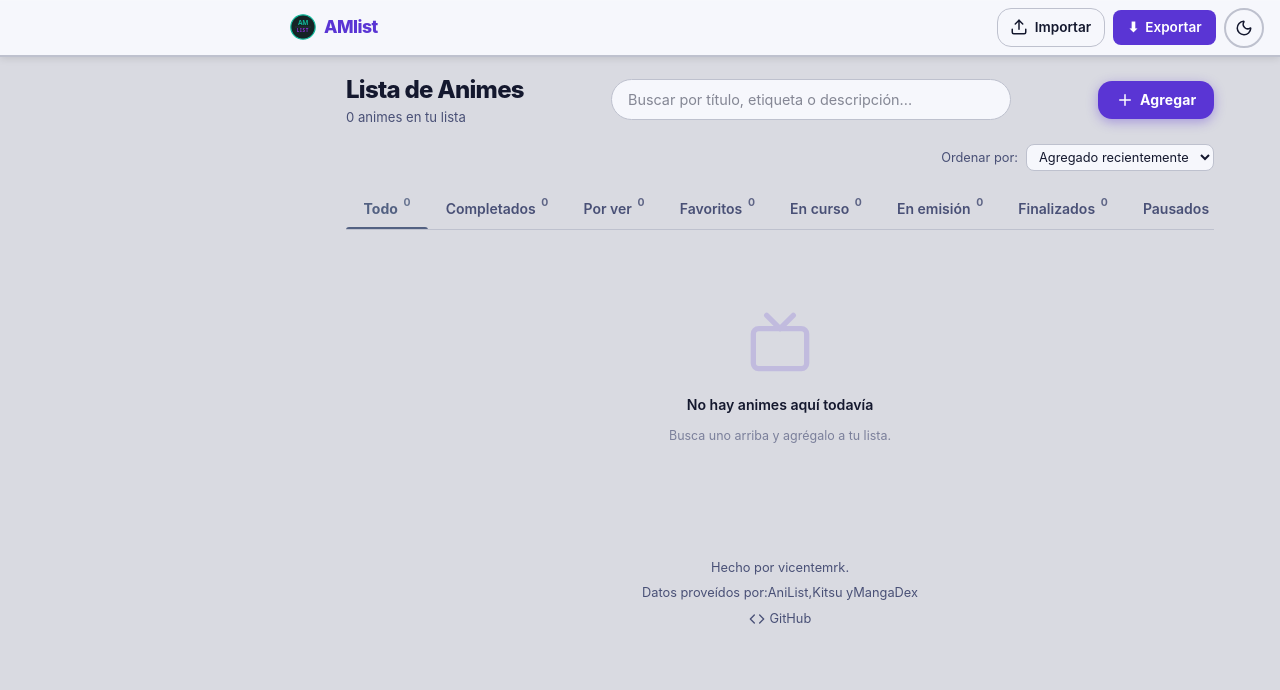
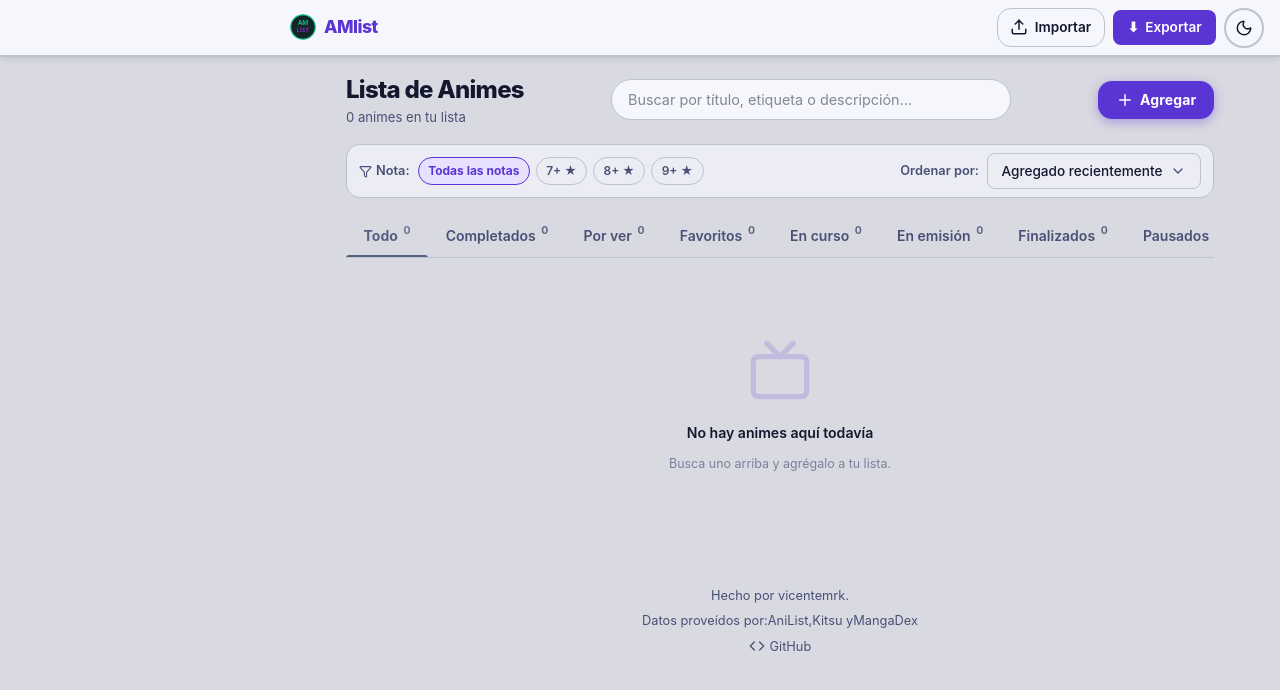
Before and after one commit to vicentemrk/Am-List, a React (Vite) app: page / in a window 1280 px wide. Shown: the top 690 px of the page. Built offline with nearby package versions, Linux system fonts and the light colour scheme.

Commit message:
feat: add item filtering, sorting, and manual drag-and-drop reordering to ItemListPage

```diff
--- /dev/null
+++ b/src/presentation/components/Select/CustomSelect.css
@@ -0,0 +1,112 @@
+/* ═══════════════════════════════════════════════════════════════════════════
+   MÓDULO: CustomSelect.css — Estilos Radix Select Material Design 3
+   ═══════════════════════════════════════════════════════════════════════════
+   Qué hace:
+     Estilos limpios, planos y sobrios para el componente Radix Select.
+     Superficie con bordes sutiles, sombras elevadas sin resplandor neón.
+   ═══════════════════════════════════════════════════════════════════════════ */
+
+.custom-select-trigger {
+  display: inline-flex;
+  align-items: center;
+  justify-content: space-between;
+  gap: 0.5rem;
+  padding: 0.45rem 0.85rem;
+  background: var(--surface-container, var(--surface));
+  color: var(--text-primary);
+  border: 1px solid var(--outline-variant, var(--border));
+  border-radius: var(--radius-sm);
+  font-size: 0.85rem;
+  font-weight: 500;
+  cursor: pointer;
+  outline: none;
+  transition: border-color 0.18s ease, background 0.18s ease, box-shadow 0.18s ease;
+  user-select: none;
+}
+
+.custom-select-trigger:hover {
+  background: var(--surface-variant, var(--surface));
+  border-color: var(--outline, var(--border));
+}
+
+.custom-select-trigger:focus-visible,
+.custom-select-trigger[data-state="open"] {
+  border-color: var(--accent-primary);
+  box-shadow: 0 0 0 2px color-mix(in srgb, var(--accent-primary) 20%, transparent);
+}
+
+.custom-select-icon {
+  color: var(--text-muted);
+  display: flex;
+  align-items: center;
+  transition: transform 0.18s ease;
+}
+
+.custom-select-trigger[data-state="open"] .custom-select-icon {
+  transform: rotate(180deg);
+}
+
+/* ── Content / Dropdown Menu ────────────────────────────────────────────── */
+.custom-select-content {
+  z-index: 2000;
+  min-width: var(--radix-select-trigger-width);
+  max-height: 280px;
+  background: var(--surface-container-high, var(--surface));
+  color: var(--text-primary);
+  border: 1px solid var(--outline-variant, var(--border));
+  border-radius: var(--radius-md);
+  box-shadow: var(--shadow-lg);
+  overflow: hidden;
+  animation: selectSlideDown 0.15s ease-out;
+}
+
+.custom-select-viewport {
+  padding: 0.35rem;
+}
+
+/* ── Items ───────────────────────────────────────────────────────────────── */
+.custom-select-item {
+  position: relative;
+  display: flex;
+  align-items: center;
+  justify-content: space-between;
+  padding: 0.45rem 0.75rem;
+  border-radius: var(--radius-xs);
+  font-size: 0.85rem;
+  font-weight: 500;
+  color: var(--text-primary);
+  cursor: pointer;
+  outline: none;
+  user-select: none;
+  transition: background 0.12s ease;
+}
+
+.custom-select-item[data-highlighted] {
+  background: var(--state-hover-primary, rgba(90, 53, 212, 0.08));
+  color: var(--accent-primary);
+}
+
+.custom-select-item[data-state="checked"] {
+  font-weight: 700;
+  color: var(--accent-primary);
+  background: var(--primary-container, rgba(90, 53, 212, 0.12));
+}
+
+.custom-select-item-indicator {
+  display: inline-flex;
+  align-items: center;
+  justify-content: center;
+  color: var(--accent-primary);
+  margin-left: 0.5rem;
+}
+
+@keyframes selectSlideDown {
+  from {
+    opacity: 0;
+    transform: translateY(-4px);
+  }
+  to {
+    opacity: 1;
+    transform: translateY(0);
+  }
+}
--- /dev/null
+++ b/src/presentation/components/Select/CustomSelect.jsx
@@ -0,0 +1,72 @@
+/**
+ * presentation/components/Select/CustomSelect.jsx
+ * ============================================================================
+ * Qué hace:
+ *   Un selector personalizado sobre @radix-ui/react-select siguiendo el diseño
+ *   limpio y sobrio de Material Design 3. Reemplaza los <select> nativos.
+ *
+ * Características:
+ *   - Totalmente accesible via Radix UI (teclado, aria-expanded, aria-activedescendant).
+ *   - Menú flotante elevado con sombra MD3 limpia sin resplandor.
+ *   - Indicador de item seleccionado con icono Check.
+ * ============================================================================
+ */
+
+import React from 'react';
+import * as Select from '@radix-ui/react-select';
+import { ChevronDown, Check } from 'lucide-react';
+import './CustomSelect.css';
+
+/**
+ * @param {object} props
+ * @param {string} props.value - Valor seleccionado
+ * @param {(val: string) => void} props.onValueChange - Callback de cambio
+ * @param {Array<{value: string, label: string}>} props.options - Opciones
+ * @param {string} [props.placeholder] - Texto placeholder si está vacío
+ * @param {string} [props.id] - ID para accesibilidad (labels)
+ * @param {string} [props.ariaLabel] - Aria label si no hay <label> explícito
+ * @param {string} [props.className] - Clase opcional adicional
+ */
+export function CustomSelect({
+  value,
+  onValueChange,
+  options = [],
+  placeholder = 'Seleccionar...',
+  id,
+  ariaLabel,
+  className = '',
+}) {
+  return (
+    <Select.Root value={value ?? ''} onValueChange={onValueChange}>
+      <Select.Trigger
+        id={id}
+        className={`custom-select-trigger ${className}`}
+        aria-label={ariaLabel}
+      >
+        <Select.Value placeholder={placeholder} />
+        <Select.Icon className="custom-select-icon">
+          <ChevronDown size={16} />
+        </Select.Icon>
+      </Select.Trigger>
+
+      <Select.Portal>
+        <Select.Content className="custom-select-content" position="popper" sideOffset={4}>
+          <Select.Viewport className="custom-select-viewport">
+            {options.map((opt) => (
+              <Select.Item
+                key={opt.value}
+                value={String(opt.value)}
+                className="custom-select-item"
+              >
+                <Select.ItemText>{opt.label}</Select.ItemText>
+                <Select.ItemIndicator className="custom-select-item-indicator">
+                  <Check size={14} />
+                </Select.ItemIndicator>
+              </Select.Item>
+            ))}
+          </Select.Viewport>
+        </Select.Content>
+      </Select.Portal>
+    </Select.Root>
+  );
+}
--- a/src/presentation/pages/ItemListPage.jsx
+++ b/src/presentation/pages/ItemListPage.jsx
@@ -1,15 +1,32 @@
 import React, { useState, useMemo } from 'react';
-import { Plus, Tv, BookOpen } from 'lucide-react';
+import { Plus, Tv, BookOpen, Filter } from 'lucide-react';
 import { SectionTabs } from '../components/SectionTabs/SectionTabs.jsx';
 import { ItemCard } from '../components/ItemCard/ItemCard.jsx';
 import { EditModal } from '../components/EditModal/EditModal.jsx';
 import { DetailModal } from '../components/DetailModal/DetailModal.jsx';
+import { CustomSelect } from '../components/Select/CustomSelect.jsx';
 import { SECCIONES } from '../../domain/itemSchema.js';
 import './ListPage.css';
+
+const SORT_OPTIONS = [
+  { value: 'recent', label: 'Agregado recientemente' },
+  { value: 'manual', label: 'Orden personalizado' },
+  { value: 'title', label: 'Título (A-Z)' },
+  { value: 'score', label: 'Puntuación' },
+  { value: 'progress', label: 'Progreso' },
+];
+
+const SCORE_FILTER_OPTIONS = [
+  { value: 0, label: 'Todas las notas' },
+  { value: 7, label: '7+ ★' },
+  { value: 8, label: '8+ ★' },
+  { value: 9, label: '9+ ★' },
+];
 
 export function ItemListPage({ media = 'anime', onUpdate, onRemove, getFiltered, onOpenAdd }) {
   const [activeSection, setActiveSection] = useState('all');
   const [sortBy, setSortBy] = useState('recent');
+  const [minScoreFilter, setMinScoreFilter] = useState(0);
   const [editingItem, setEditingItem] = useState(null);
   const [detailItem, setDetailItem] = useState(null);
   const [localSearch, setLocalSearch] = useState('');
@@ -51,6 +68,10 @@ export function ItemListPage({ media = 'anime', onUpdate, onRemove, getFiltered,
   const visibleItems = useMemo(() => {
     let items = getFiltered(activeSection, media);
 
+    if (minScoreFilter > 0) {
+      items = items.filter((item) => (item.puntuacion || 0) >= minScoreFilter);
+    }
+
     if (selectedTags.length > 0) {
       items = items.filter((item) =>
         selectedTags.every((st) => item.tags?.includes(st))
@@ -84,7 +105,7 @@ export function ItemListPage({ media = 'anime', onUpdate, onRemove, getFiltered,
       }
       return new Date(b.creadoEn || 0).getTime() - new Date(a.creadoEn || 0).getTime();
     });
-  }, [getFiltered, activeSection, media, sortBy, localSearch, selectedTags]);
+  }, [getFiltered, activeSection, media, sortBy, minScoreFilter, localSearch, selectedTags]);
 
   const handleDragStart = (e, id) => {
     if (sortBy !== 'manual') return;
@@ -153,20 +174,33 @@ export function ItemListPage({ media = 'anime', onUpdate, onRemove, getFiltered,
         </div>
 
         <div className="list-page__toolbar">
-          <label className="list-page__sort-label">
-            Ordenar por:
-            <select
+          {/* Chips sobrios para filtrar por nota mínima */}
+          <div className="list-page__score-filter">
+            <span className="list-page__filter-label">
+              <Filter size={13} /> Nota:
+            </span>
+            <div className="list-page__score-chips">
+              {SCORE_FILTER_OPTIONS.map((opt) => (
+                <button
+                  key={opt.value}
+                  className={`list-page__score-chip${minScoreFilter === opt.value ? ' list-page__score-chip--active' : ''}`}
+                  onClick={() => setMinScoreFilter(opt.value)}
+                >
+                  {opt.label}
+                </button>
+              ))}
+            </div>
+          </div>
+
+          {/* Selector de ordenamiento Radix */}
+          <div className="list-page__sort-wrap">
+            <span className="list-page__sort-label">Ordenar por:</span>
+            <CustomSelect
               value={sortBy}
-              onChange={(e) => setSortBy(e.target.value)}
-              className="list-page__sort-select"
-            >
-              <option value="recent">Agregado recientemente</option>
-              <option value="manual">Orden personalizado</option>
-              <option value="title">Título (A-Z)</option>
-              <option value="score">Puntuación</option>
-              <option value="progress">Progreso</option>
-            </select>
-          </label>
+              onValueChange={setSortBy}
+              options={SORT_OPTIONS}
+            />
+          </div>
         </div>
 
         {availableTags.length > 0 && (
--- a/src/presentation/pages/ListPage.css
+++ b/src/presentation/pages/ListPage.css
@@ -68,31 +68,73 @@
 
 .list-page__toolbar {
   display: flex;
-  justify-content: flex-end;
+  align-items: center;
+  justify-content: space-between;
+  flex-wrap: wrap;
+  gap: 0.75rem;
   margin-top: 0.8rem;
+  padding: 0.5rem 0.75rem;
+  background: var(--surface-container, rgba(0, 0, 0, 0.03));
+  border-radius: var(--radius-md);
+  border: 1px solid var(--outline-variant, var(--border));
 }
 
-.list-page__sort-label {
-  font-size: 0.8rem;
-  color: var(--text-muted);
+.list-page__score-filter {
   display: flex;
   align-items: center;
   gap: 0.5rem;
 }
 
-.list-page__sort-select {
-  background: var(--surface);
-  color: var(--text-primary);
-  border: 1px solid var(--border);
-  border-radius: var(--radius-sm);
-  padding: 0.25rem 0.5rem;
+.list-page__filter-label {
   font-size: 0.8rem;
-  cursor: pointer;
-  outline: none;
+  font-weight: 600;
+  color: var(--text-muted);
+  display: inline-flex;
+  align-items: center;
+  gap: 0.25rem;
 }
 
-.list-page__sort-select:focus {
-  border-color: var(--accent-visto);
+.list-page__score-chips {
+  display: flex;
+  gap: 0.35rem;
+}
+
+.list-page__score-chip {
+  padding: 0.25rem 0.6rem;
+  background: transparent;
+  color: var(--text-muted);
+  border: 1px solid var(--outline-variant, var(--border));
+  border-radius: 999px;
+  font-size: 0.75rem;
+  font-weight: 600;
+  cursor: pointer;
+  transition: background 0.15s ease, color 0.15s ease, border-color 0.15s ease;
+}
+
+.list-page__score-chip:hover {
+  background: var(--state-hover-primary, rgba(90, 53, 212, 0.08));
+  color: var(--text-primary);
+}
+
+.list-page__score-chip--active {
+  background: var(--primary-container, rgba(90, 53, 212, 0.15));
+  color: var(--accent-primary);
+  border-color: var(--accent-primary);
+  font-weight: 700;
+}
+
+.list-page__sort-wrap {
+  display: flex;
+  align-items: center;
+  gap: 0.5rem;
+  margin-left: auto;
+}
+
+.list-page__sort-label {
+  font-size: 0.8rem;
+  font-weight: 600;
+  color: var(--text-muted);
+  white-space: nowrap;
 }
 
 
```
Also changed, not shown: src/presentation/components/EditModal/EditModal.jsx (+23 -33 lines), src/presentation/components/ItemCard/ItemCard.css (+7 -11 lines).
